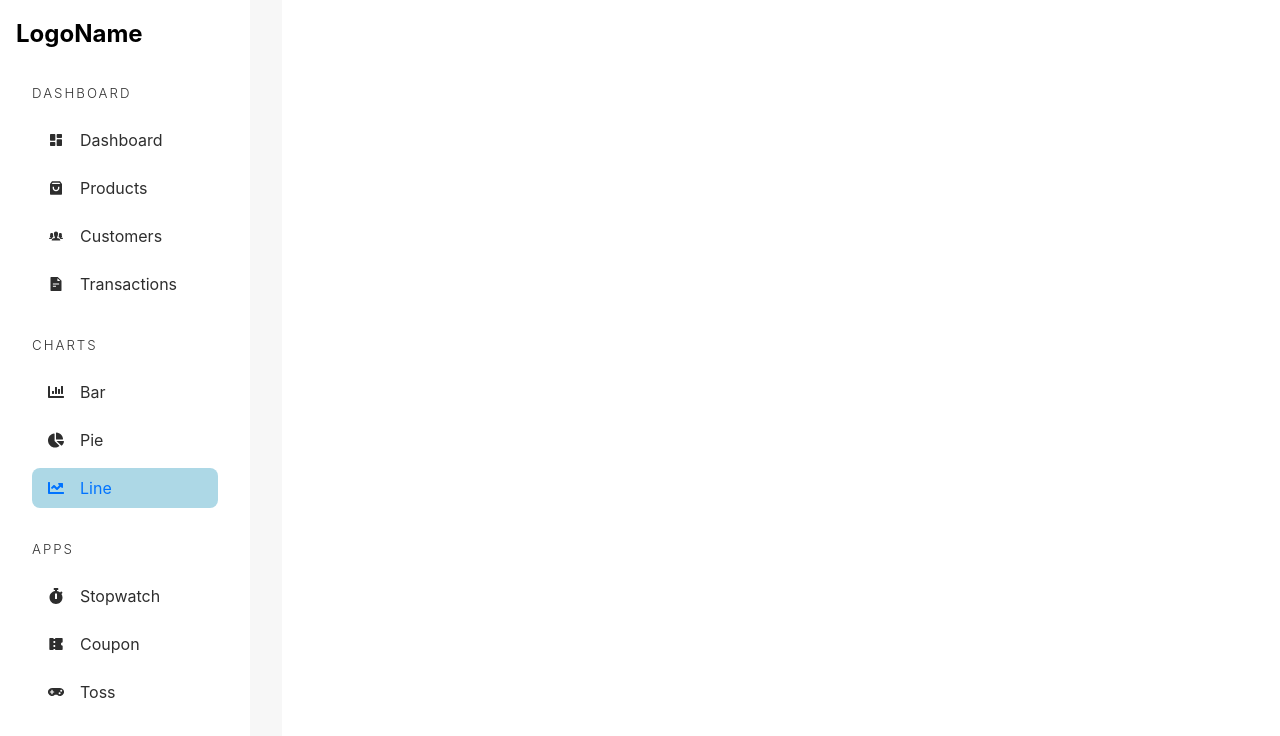
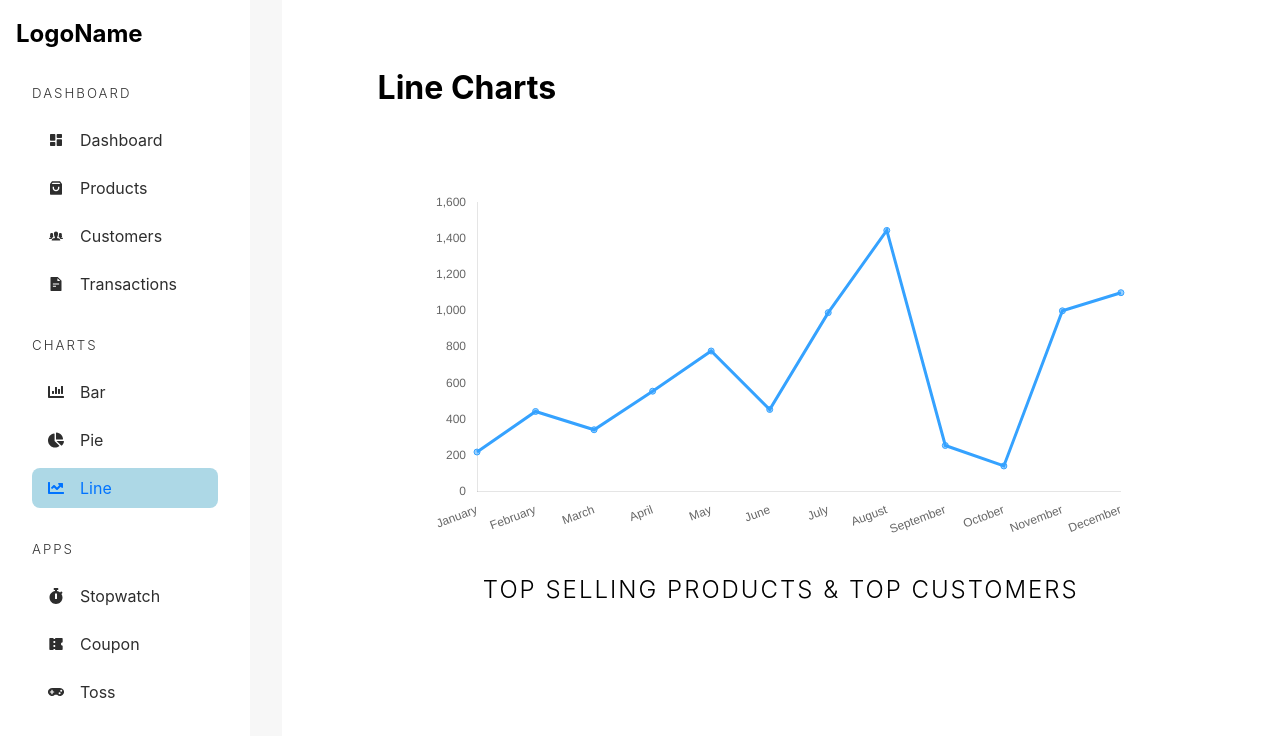
Before and after one commit to abhiSahuCodes/Admin-Dashboard-React, a React (Vite) app in the folder admin-dashboard/: page /admin/chart/line in a window 1280 px wide. Shown: the top 736 px of the page. Built offline with nearby package versions, Linux system fonts and the light colour scheme.

Commit message:
First line chart added

```diff
--- a/admin-dashboard/src/components/Charts.tsx
+++ b/admin-dashboard/src/components/Charts.tsx
@@ -9,6 +9,8 @@ import {
   ChartData,
   ChartOptions,
   ArcElement,
+  PointElement,
+  LineElement
 } from "chart.js";
 import { Bar, Doughnut, Line, Pie } from "react-chartjs-2";
 
@@ -19,7 +21,9 @@ ChartJS.register(
   Title,
   Tooltip,
   Legend,
-  ArcElement
+  ArcElement,
+  PointElement,
+  LineElement
 );
 
 const months = ["January", "February", "March", "April", "May", "June", "July"];
--- a/admin-dashboard/src/pages/charts/BarCharts.tsx
+++ b/admin-dashboard/src/pages/charts/BarCharts.tsx
@@ -1,7 +1,7 @@
 import AdminSidebar from "../../components/AdminSidebar";
 import { BarChart } from "../../components/Charts";
 
-const months = [
+export const months = [
   'January',
   'February',
   'March',
--- a/admin-dashboard/src/pages/charts/LineCharts.tsx
+++ b/admin-dashboard/src/pages/charts/LineCharts.tsx
@@ -1,11 +1,19 @@
 import AdminSidebar from "../../components/AdminSidebar";
+import { LineChart } from "../../components/Charts";
+import {months} from "./BarCharts";
 
 const LineCharts = () => {
   return (
     <div className="admin-container">
       {/* Sidebar */}
       <AdminSidebar />
-      <main className="chart-container"></main>
+      <main className="chart-container">
+      <h1>Line Charts</h1>
+        <section>
+          <LineChart data={[220, 444, 343, 556, 778, 455, 990, 1444, 256, 143, 1000, 1100]} bgColor="rgba(53, 162, 255, 0.5)" label="Users" borderColor="rgb(53, 162, 255)" labels={months} />
+          <h2>Top Selling Products & Top Customers</h2>
+        </section>
+      </main>
     </div>
   )
 }
```
